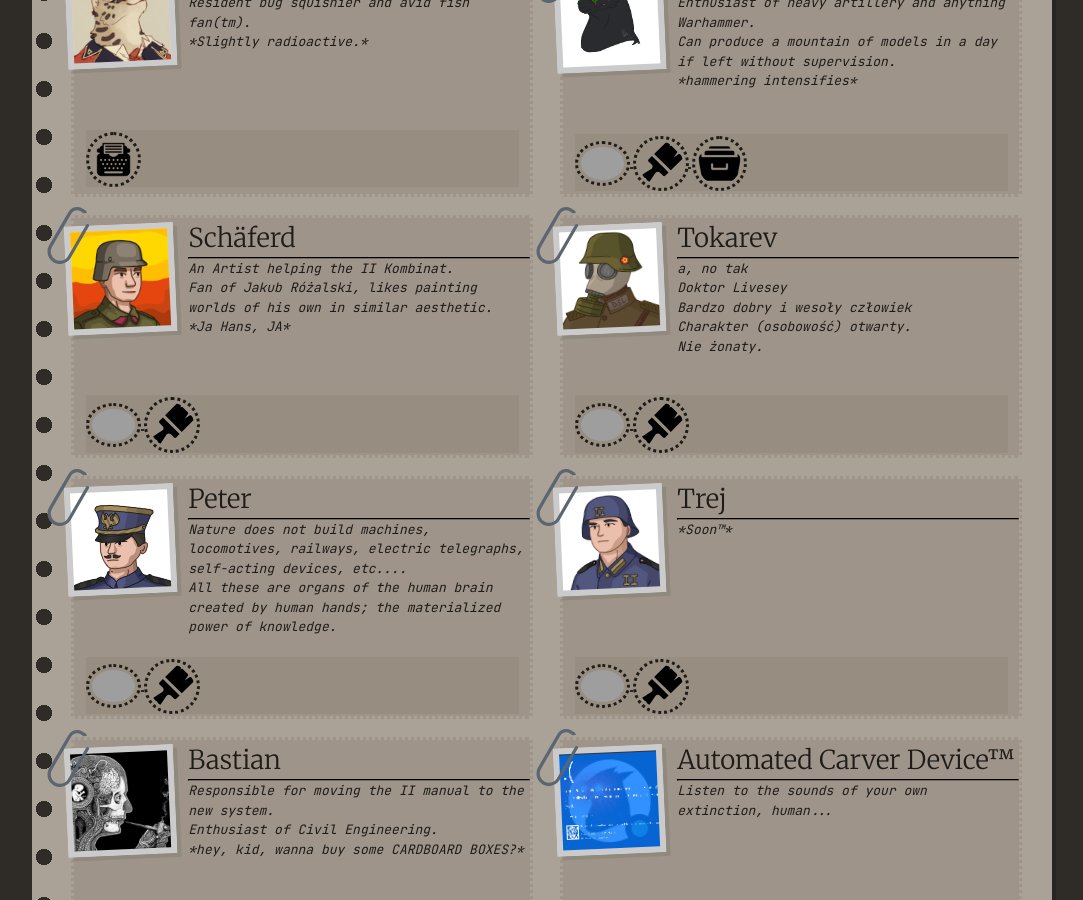
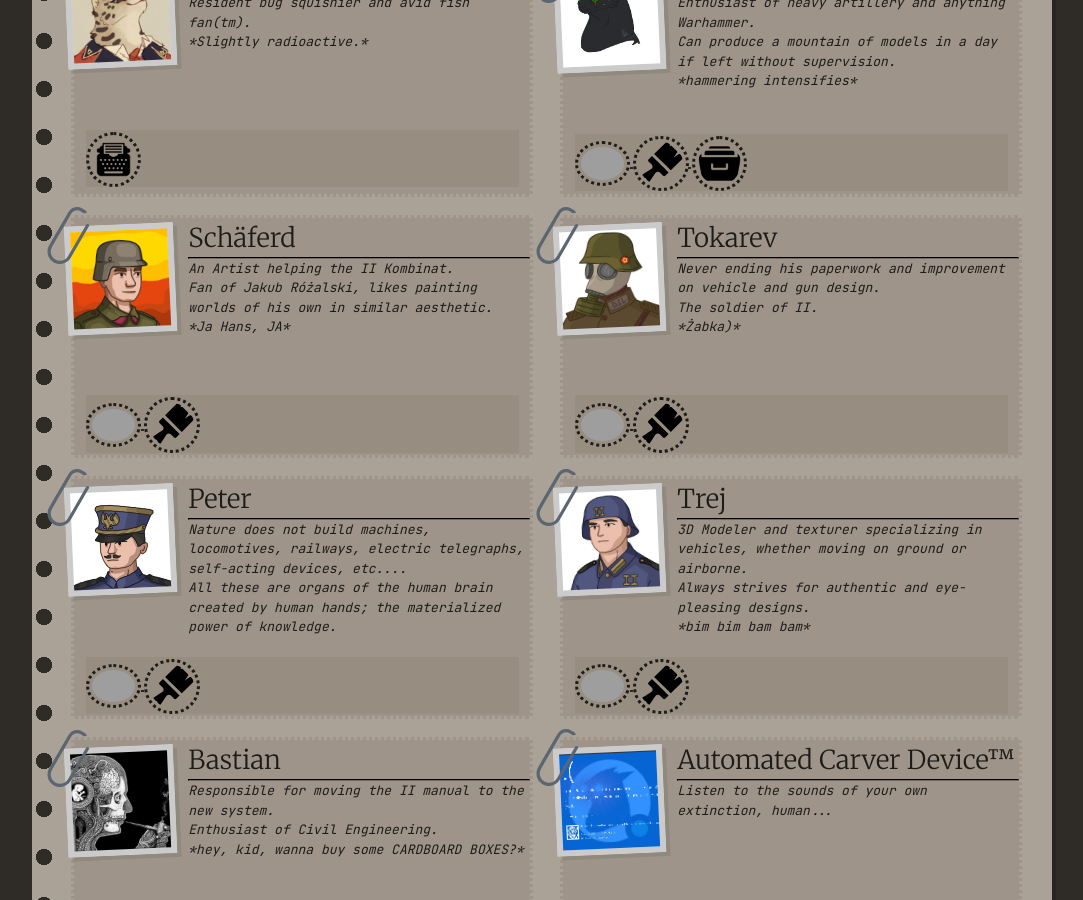
Before and after one commit to Team-Immersive-Intelligence/.github, a Jekyll site: the page built from website/index.md, in a window 1280 px wide and 900 px high, scrolled down 1338 px, cut to the strip 0-900 px from the top of the window. Shown: the whole strip, without its empty margins (98-1181 px from the left). Built offline with Jekyll 4.4.1, drawn with Linux system fonts in a browser that asks for light colours; grey boxes are pictures that could not be loaded.

Commit message:
Tokarev's and Trej's descriptions

```diff
--- a/website/_data/team_members.yml
+++ b/website/_data/team_members.yml
@@ -63,11 +63,9 @@ tokarev:
   id: tokarev
   name: Tokarev
   description: |
-    a, no tak<br>
-    Doktor Livesey<br>
-    Bardzo dobry i wesoły człowiek<br>
-    Charakter (osobowość) otwarty.<br>
-    Nie żonaty.<br>
+    Never ending his paperwork and improvement on vehicle and gun design.<br>
+    The soldier of II.<br>
+    *Żabka)*
   roles:
     - modeller
     - artist
@@ -88,7 +86,9 @@ trej:
   id: trej
   name: Trej
   description: |
-    *Soon™*
+    3D Modeler and texturer specializing in vehicles, whether moving on ground or airborne.<br>
+    Always strives for authentic and eye-pleasing designs.<br>
+    *bim bim bam bam*
   roles:
     - modeller
     - artist
```
